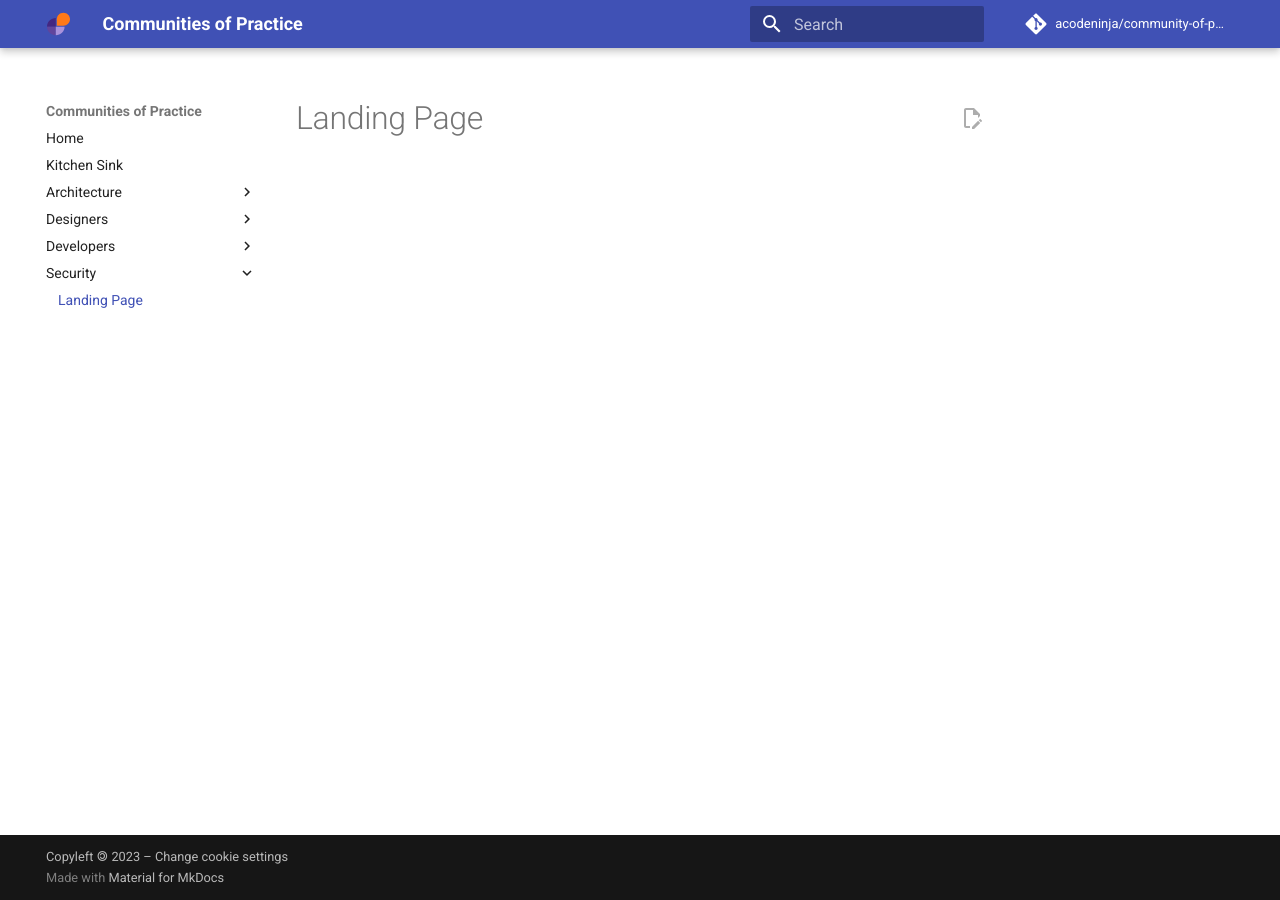
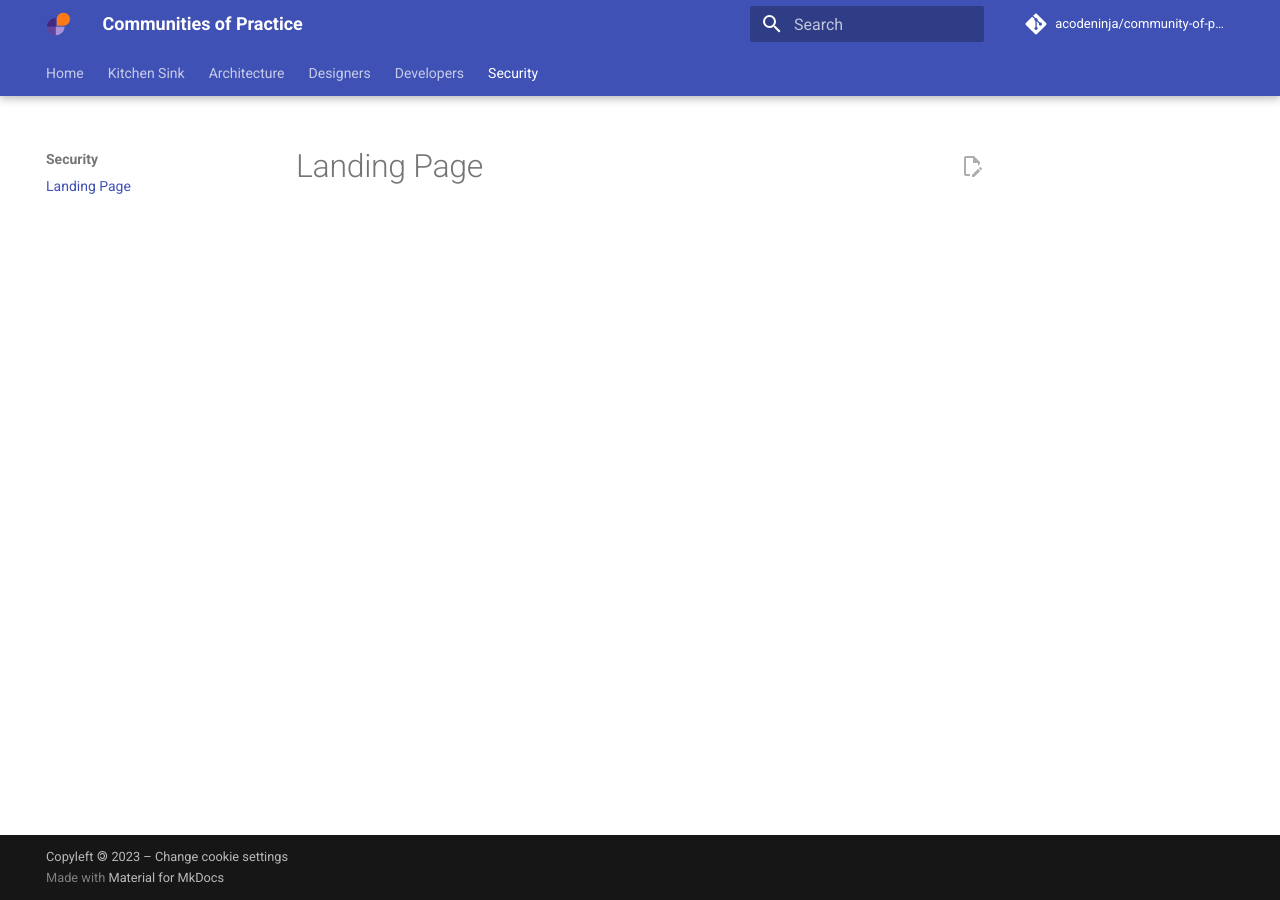
Before and after one commit to acodeninja/community-of-practice-template, an MkDocs documentation site: the page built from docs/security/index.md, in a window 1280 px wide. Built offline with MkDocs 1.6.1 and Material for MkDocs 9.7.7, drawn with Linux system fonts in a browser that asks for light colours; comment, search, counter and statistics services are not loaded.

Commit message:
Better navigation

```diff
--- a/mkdocs.yml
+++ b/mkdocs.yml
@@ -9,6 +9,11 @@ theme:
   logo: assets/images/logo.svg
   features:
     - content.action.edit
+    - navigation.instant
+    - navigation.tracking
+    - navigation.tabs
+    - navigation.tabs.sticky
+    - navigation.expand
 
 plugins:
   - search:
```
